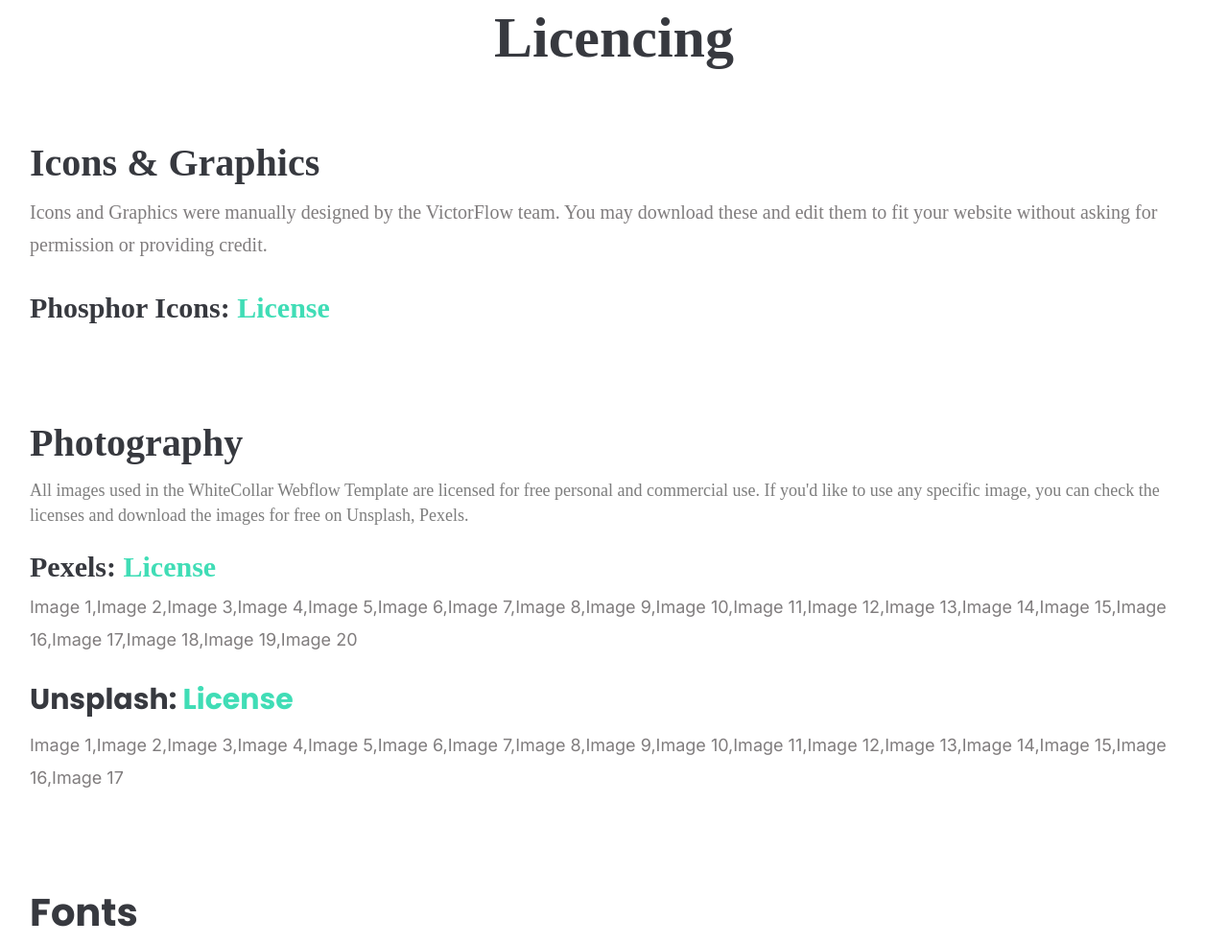
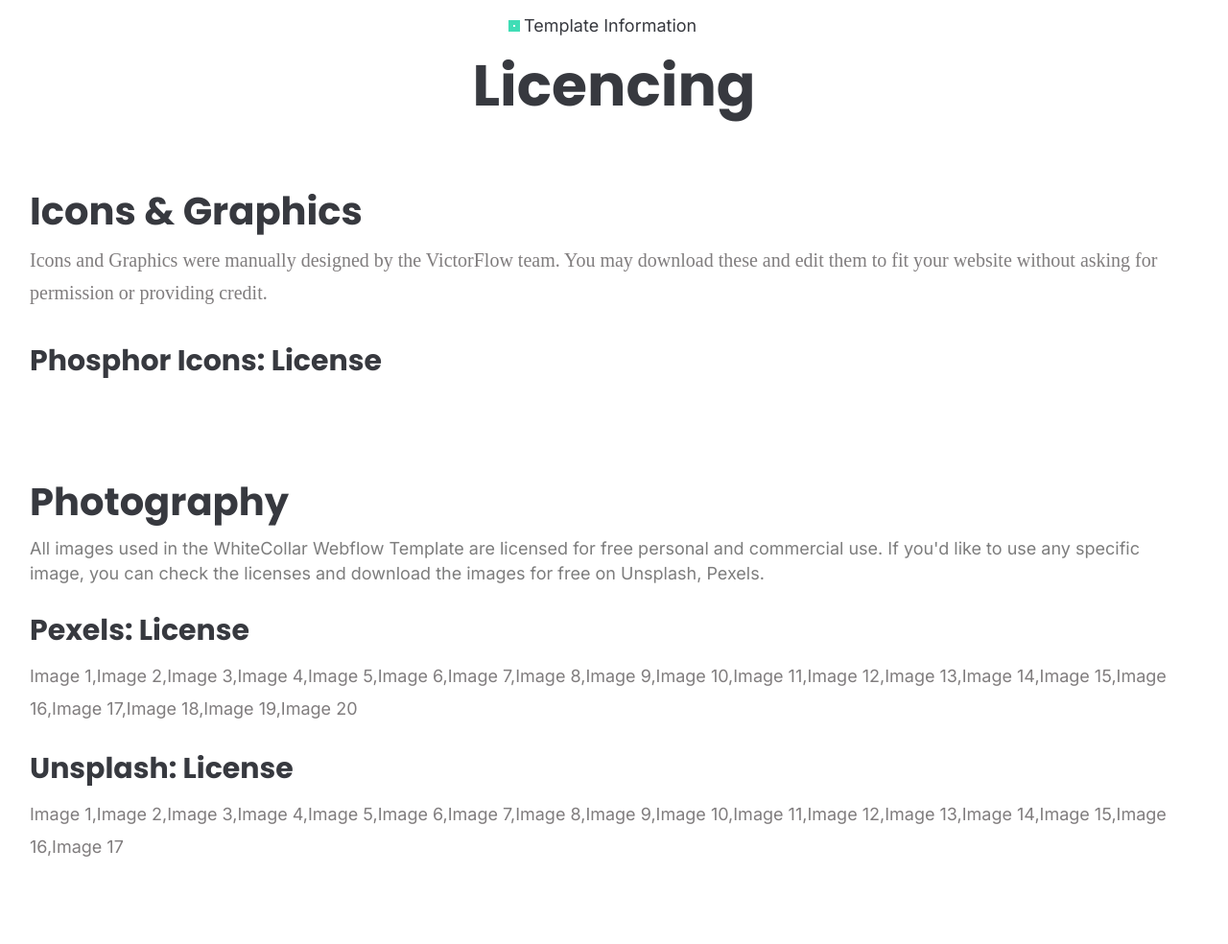
Before and after one commit to trgrinderdaniel/lessons, a plain HTML site: page lesson_7/index.html in a window 1280 px wide. Shown: the part 239-1223 px from the top of the page at 96% size. Drawn offline with Linux system fonts and the light colour scheme.

Commit message:
Add files via upload

```diff
--- a/lesson_7/css/style.css
+++ b/lesson_7/css/style.css
@@ -49,7 +49,7 @@ header {
 	padding: 0 15px;
 }
 
-.Information {
+.information {
 	margin: 0 auto 16px;
 	width: 220px;
 }
@@ -68,16 +68,16 @@ h4 {
 	line-height: 1.46;
 	font-weight: 500;
 	display: inline-block;
-	font-family: "Inter" sans-serif;
+	font-family: Inter;
 	font-size: 18px;
 	font-style: normal;
 	line-height: normal;
 }
 
 
-.Licencing {
+.licencing {
 	color: #37393F;
-	font-family: "Poppins" sans-serif;
+	font-family: Poppins;
 	font-size: 60px;
 	font-style: normal;
 	font-weight: 700;
@@ -86,9 +86,9 @@ h4 {
 	text-align: center;
 }
 
-.Icons {
+.icons {
 	color: #37393F;
-font-family: "Poppins" sans-serif;
+font-family: Poppins;
 font-size: 40px;
 font-style: normal;
 font-weight: 700;
@@ -96,41 +96,41 @@ line-height: 1.21;
 margin-bottom: 11px;
 }
 
-.Graphics {
+.graphics {
 	color: #7D7D7D;
-font-family: "Inter" sans-serif;
+font-family: Inter;
 font-size: 18px;
 font-style: normal;
 font-weight: 400;
 line-height: 1.46;
 margin-bottom: 32px;
 }
-.Phosphor{
+.phosphor{
 color: #37393F;
-font-family: "Poppins" sans-serif;
+font-family: Poppins;
 font-size: 30px;
 font-style: normal;
 font-weight: 700;
 line-height: normal;
 margin-bottom: 100px;
 }
-.License,
+.license,
 .image2 {
 	color: #40DDB6;
 }
 
-.Photography {
+.photography {
 	color: #37393F;
-font-family: "Poppins" sans-serif;
+font-family: Poppins;
 font-size: 40px;
 font-style: normal;
 font-weight: 700;
 line-height: 1.21;
 margin-bottom: 11px;
 }
-.Graphics1 {
+.graphics1 {
 	color: #7D7D7D;
-	font-family: "Inter" sans-serif;
+	font-family: Inter;
 	font-size: 18px;
 	font-style: normal;
 	font-weight: 400;
@@ -138,9 +138,9 @@ margin-bottom: 11px;
 	margin-bottom: 24px;
 }
 
-.Pexels {
+.pexels {
 	color: #37393F;
-font-family: "Poppins" sans-serif;
+font-family: Poppins;
 font-size: 30px;
 font-style: normal;
 font-weight: 700;
@@ -148,7 +148,7 @@ line-height: normal;
 margin-bottom: 8px;
 }
 .image2 {
-	font-family: "Poppins" sans-serif;
+	font-family: Poppins;
 	font-size: 30px;
 	font-style: normal;
 	font-weight: 400;
@@ -164,7 +164,7 @@ font-size: 18px;
 font-style: normal;
 font-weight: 400;
 }
-.Unsplash {
+.unsplash {
 	color: #37393F;
 font-family: Poppins;
 font-size: 30px;
@@ -176,7 +176,7 @@ margin-bottom: 8px;
 .image4 {
 	margin-bottom: 100px;
 }
-.Fonts {
+.fonts {
 	color: #37393F;
 font-family: Poppins;
 font-size: 40px;
@@ -185,7 +185,7 @@ font-weight: 700;
 line-height: 1.21;
 margin-bottom: 11px;
 }
-.WhiteCollar {
+.whitecollar {
 	color: #7D7D7D;
 	font-family: Inter;
 	font-size: 18px;
@@ -307,7 +307,7 @@ line-height: 1.46;
 
 .clothing {
 	color: #3C4242;
-	font-family: Core Sans C;
+	font-family: "Core Sans C";
 	font-size: 28px;
 	font-style: normal;
 	font-weight: 600;
@@ -317,7 +317,7 @@ line-height: 1.46;
 }
 .reexplore {
 	color: #807D7E;
-font-family: Core Sans C;
+font-family: "Core Sans C";
 font-size: 20px;
 font-style: normal;
 font-weight: 600;
@@ -338,7 +338,7 @@ p {
 }
 .more {
 	color: #807D7E;
-	font-family: Core Sans C;
+	font-family: "Core Sans C";
 	font-size: 20px;
 	font-style: normal;
 	font-weight: 600;
@@ -362,7 +362,7 @@ p {
 }
 .create h3 {
 	color: #D58417;
-font-family: Cormorant Infant;
+font-family: "Cormorant Infant";
 font-size: 20px;
 font-style: normal;
 font-weight: 700;
@@ -372,7 +372,7 @@ margin-bottom: 27px;
 .create h2 {
 	width: 583px;
 	color: #000;
-font-family: Cormorant Infant;
+font-family: "Cormorant Infant";
 font-size: 64px;
 font-style: normal;
 font-weight: 700;
@@ -382,7 +382,7 @@ margin-right: 75px;
 }
 .create p {
 	color: #606060;
-font-family: Cormorant Infant;
+font-family: "Cormorant Infant";
 font-size: 30px;
 font-style: normal;
 font-weight: 700;
--- a/lesson_7/index.html
+++ b/lesson_7/index.html
@@ -29,46 +29,46 @@
 	<main>
 		<div class="block">
 			<div class="template">
-				<div class="Information">
+				<div class="information">
 				<div class="square"></div>
 					<h4>Template Information</h4>
 				</div>
-				<h2 class="Licencing">Licencing</h2>
+				<h2 class="licencing">Licencing</h2>
 			</div>
-			<h2 class="Icons">Icons & Graphics</h2>
-			<div class="Graphics">
+			<h2 class="icons">Icons & Graphics</h2>
+			<div class="graphics">
 				<p>
 					Icons and Graphics were manually designed by the VictorFlow team. You may download these and edit them to
 					fit your website without asking for permission or providing credit.
 				</p>
 			</div>
-			<h2 class="Phosphor">Phosphor Icons: <span class="License">License</span></h2>
-			<h2 class="Photography">Photography</h2>
-			<div class="Graphics">
-				<p class="Graphics1">
+			<h2 class="phosphor">Phosphor Icons: <span class="License">License</span></h2>
+			<h2 class="photography">Photography</h2>
+			<div class="graphics">
+				<p class="graphics1">
 					All images used in the WhiteCollar Webflow Template are licensed for free personal and commercial use. If
 					you'd like to use any specific image, you can check the licenses and download the images for free on
 					Unsplash, Pexels.
 				</p>
-				<h2 class="Pexels">Pexels: <span class="License">License</span></h2>
+				<h2 class="pexels">Pexels: <span class="License">License</span></h2>
 				<div class="image2">
 					<p class="image3">
 						Image 1,Image 2,Image 3,Image 4,Image 5,Image 6,Image 7,Image 8,Image 9,Image 10,Image 11,Image
 						12,Image 13,Image 14,Image 15,Image 16,Image 17,Image 18,Image 19,Image 20
 					</p>
 				</div>
-				<h2 class="Unsplash">Unsplash: <span class="License">License</span></h2>
+				<h2 class="unsplash">Unsplash: <span class="License">License</span></h2>
 				<div class="image2">
 					<p class="image4">
 						Image 1,Image 2,Image 3,Image 4,Image 5,Image 6,Image 7,Image 8,Image 9,Image 10,Image 11,Image
 						12,Image 13,Image 14,Image 15,Image 16,Image 17
 					</p>
 				</div>
-				<h2 class="Fonts">Fonts</h2>
-				<div class="WhiteCollar">
+				<h2 class="fonts">Fonts</h2>
+				<div class="whitecollar">
 					<p>
-						WhiteCollar template uses free licensed <span class="License">Google Fonts</span>. Please check <span class="License">Poppins</span>
-						and <span class="License">Inter</span>.
+						WhiteCollar template uses free licensed <span class="license">Google Fonts</span>. Please check <span class="license">Poppins</span>
+						and <span class="license">Inter</span>.
 					</p>
 				</div>
 			</div>
```
Also changed, not shown: lesson_7/Women.html (+2 -2 lines).
